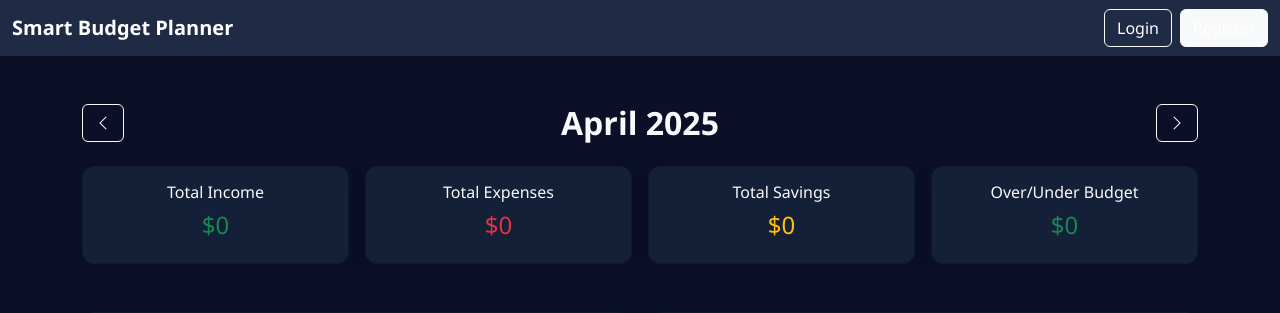
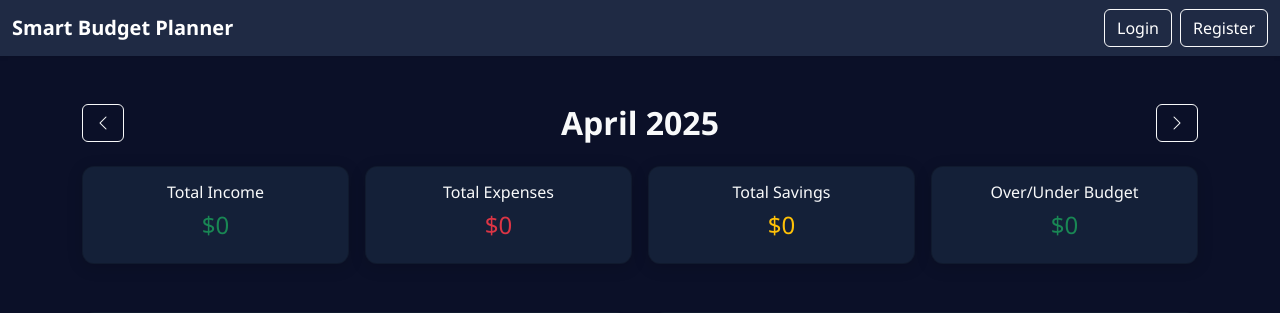
Before and after one commit to Marmitt/smart-expense-tracker, a Flask app: page / in a window 1280 px wide. Shown: the top 313 px of the page. Run offline with Flask 3, Linux system fonts and the light colour scheme.

Commit message:
Final Adjustments

```diff
--- a/app.py
+++ b/app.py
@@ -20,7 +20,7 @@ db = SQLAlchemy(app)
 class User(db.Model):
     id = db.Column(db.Integer, primary_key=True)
     username = db.Column(db.String(150), unique=True, nullable=False)
-    password = db.Column(db.String(150), nullable=False)
+    password = db.Column(db.String(256), nullable=False)
 
 class Income(db.Model):
     id = db.Column(db.Integer, primary_key=True)
--- a/templates/index.html
+++ b/templates/index.html
@@ -22,7 +22,7 @@
           </form>
         {% else %}
           <a href="/login" class="btn btn-outline-light me-2">Login</a>
-          <a href="/register" class="btn btn-light">Register</a>
+          <a href="/register" class="btn btn-outline-light">Register</a>
         {% endif %}
       </div>
     </div>
```
